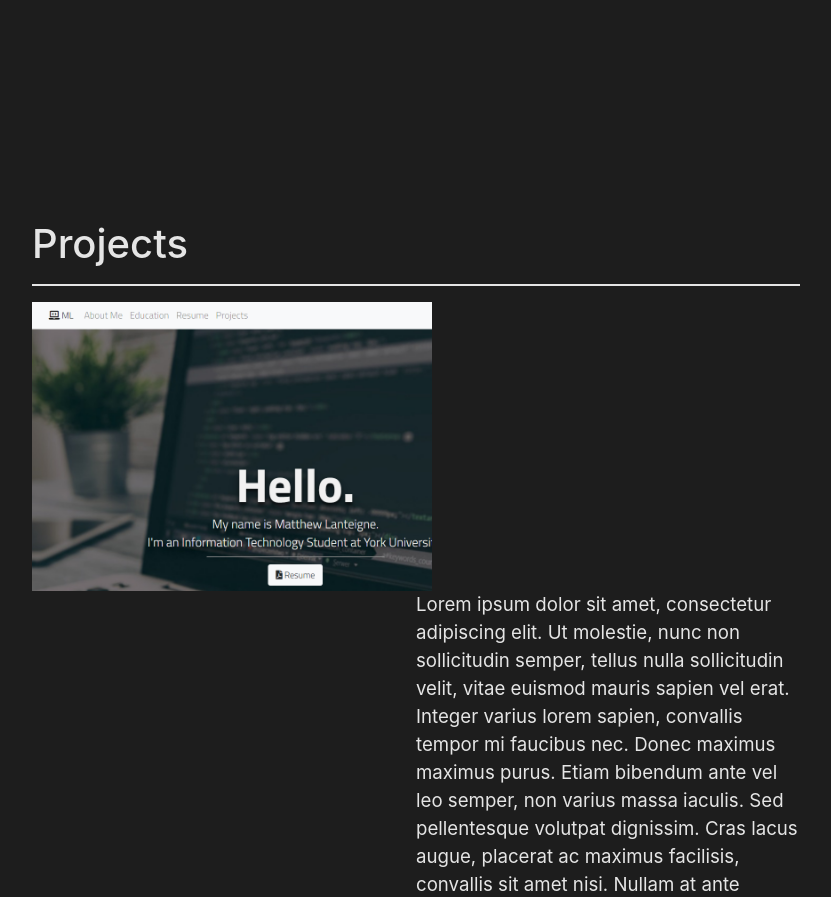
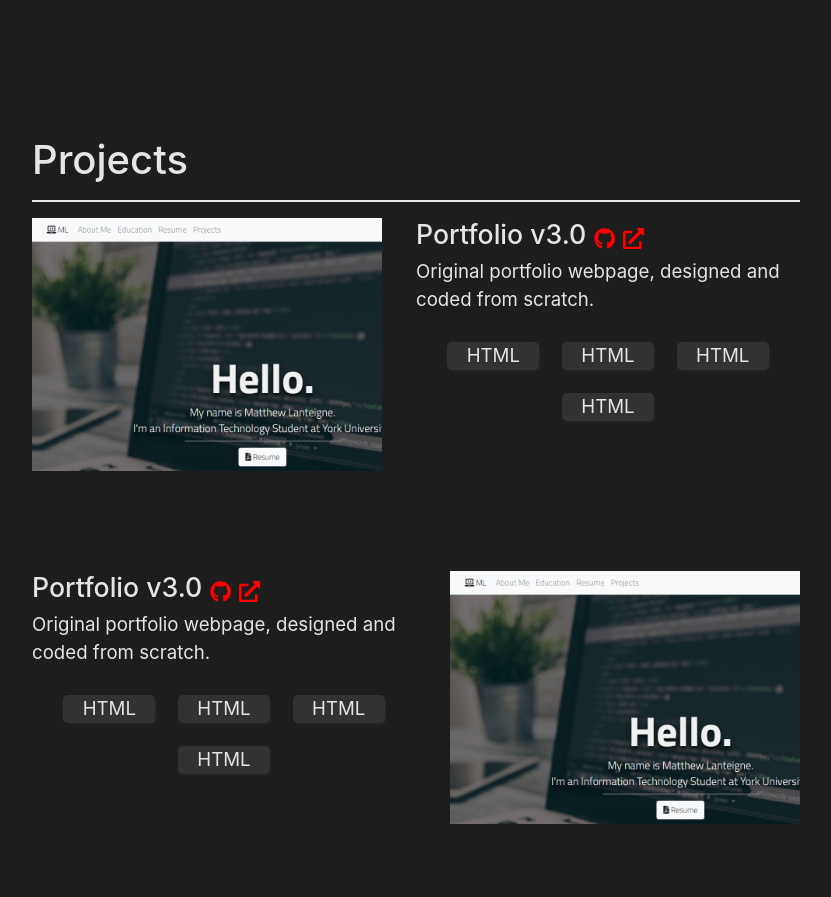
Before and after one commit to mattlanteigne/portfolio, a React (Create React App) app: page / in a window 1280 px wide. Shown: the part 1900-2797 px from the top of the page, without its empty margins (352-1183 px from the left). Built offline with nearby package versions, Linux system fonts and the light colour scheme.

Commit message:
Responsive layout
Made the rest of the website fully responsive. Added styling for each component.

```diff
--- a/src/components/About.js
+++ b/src/components/About.js
@@ -4,13 +4,19 @@ import portrait from '../assets/portrait.jpg'
 
 const Container = styled.div `
     width: 90%;
-    margin: 15% auto;
+    margin: 25% auto;
     clear: both;
 
     @media only screen and (min-width: 1200px) {
         width: 60%;
         float: right;
-        margin: 10% 10%;
+        margin: 10%;
+    }
+
+    @media only screen and (min-width: 1500px) {
+        width: 60%;
+        float: right;
+        margin: 5%;
     }
 `
 
@@ -19,21 +25,34 @@ const Title = styled.h1 `
 `
 
 const Content = styled.span`
+    @media only screen and (min-width: 1000px) {
         display: inline-block;
         width: 65%;
+    }
 `
 
 const Portrait = styled.img `
+    width: 80%;
+    display: block;
+    margin: 10% auto 0 auto;
+
+    @media only screen and (min-width: 550px) {
+        width: 50%;
+    }
+
+    @media only screen and (min-width: 1000px) {
         float: right;
         display: inline-block;
         width: 30%;
         margin: 0 3% 0 0;
+    }
 `
 
 export const About = () => {
     return (
         <Container>
-            <Title>About <hr /></Title>
+            <Title>About</Title>
+            <hr />
             <Content>
                 <p>Lorem ipsum dolor sit amet, consectetur adipiscing elit. Ut molestie, nunc non sollicitudin semper, tellus nulla sollicitudin velit, vitae euismod mauris sapien vel erat. Integer varius lorem sapien, convallis tempor mi faucibus nec. Donec maximus maximus purus. Etiam bibendum ante vel leo semper, non varius massa iaculis. Sed pellentesque volutpat dignissim. Cras lacus augue, placerat ac maximus facilisis, convallis sit amet nisi. Nullam at ante accumsan nisl dictum maximus. Praesent maximus rutrum tincidunt. Maecenas viverra ullamcorper leo tincidunt tempor. Nulla id mi id justo eleifend auctor.</p>
             </Content>
--- a/src/components/Contact.js
+++ b/src/components/Contact.js
@@ -3,13 +3,19 @@ import styled from 'styled-components';
 
 const Container = styled.div `
     width: 90%;
-    margin: 15% auto;
+    margin: 25% auto;
     clear: both;
+    text-align: center;
 
     @media only screen and (min-width: 1200px) {
         width: 60%;
         float: right;
-        margin: 10% 10%;
+        margin: 10%;
+    }
+    @media only screen and (min-width: 1500px) {
+        width: 60%;
+        float: right;
+        margin: 5%;
     }
 `
 
@@ -33,7 +39,8 @@ const Button = styled.button `
     margin: 5%;
     cursor: pointer;
     border-radius: 5px;
-    box-shadow: 2px 2px #222222;
+    box-shadow: 1px 1px #222222,
+                2px 2px #222222;
 `
 
 
@@ -41,9 +48,10 @@ const Button = styled.button `
 export const Contact = () => {
     return (
         <Container>
-            <Title>Contact <hr /></Title>
+            <Title>Contact</Title>
+            <hr />
             <h2>Thank you.</h2>
-            <p>Lorem ipsum dolor sit amet, consectetur adipiscing elit. Ut molestie, nunc non sollicitudin semper, tellus nulla sollicitudin velit, vitae euismod mauris sapien vel erat. Integer varius lorem sapien, convallis tempor mi faucibus nec. Donec maximus maximus purus. Etiam bibendum ante vel leo semper, non varius massa iaculis. Sed pellentesque volutpat dignissim. Cras lacus augue, placerat ac maximus facilisis, convallis sit amet nisi. Nullam at ante accumsan nisl dictum maximus. Praesent maximus rutrum tincidunt. Maecenas viverra ullamcorper leo tincidunt tempor. Nulla id mi id justo eleifend auctor.</p>
+            <p>Thank you for visiting my portfolio. If you are interested in a chat please contact me below.</p>
             <Buttongroup>
                 <Button>Linkedin</Button>
                 <Button>Linkedin</Button>
--- a/src/components/Experience.js
+++ b/src/components/Experience.js
@@ -2,13 +2,19 @@ import styled from 'styled-components';
 
 const Container = styled.div `
     width: 90%;
-    margin: 15% auto;
+    margin: 25% auto;
     clear: both;
 
     @media only screen and (min-width: 1200px) {
         width: 60%;
         float: right;
-        margin: 10% 10%;
+        margin: 10%;
+    }
+
+    @media only screen and (min-width: 1500px) {
+        width: 60%;
+        float: right;
+        margin: 5%;
     }
 `
 
@@ -20,6 +26,9 @@ const Job = styled.div`
 `
 
 const Jobtitle = styled.h2 `
+    @media only screen and (max-width: 600px) {
+        font-size: 18pt;
+    }
 `
 
 const Date = styled.p `
@@ -33,29 +42,33 @@ const Duties = styled.ul`
 export const Experience = () => {
     return (
         <Container>
-            <Title>Experience <hr /></Title>
+            <Title>Experience</Title>
+            <hr />
             <Job>
                 <Jobtitle>Keyholder // The Beer Store</Jobtitle>
                 <Date>May 2017 to present.</Date>
                 <Duties>
-                    <ul>Test</ul>
-                    <ul>Test</ul>
+                    <ul>
+                        <li>Test</li>
+                    </ul>
                 </Duties>
             </Job>
             <Job>
                 <Jobtitle>Keyholder // The Beer Store</Jobtitle>
                 <Date>May 2017 to present.</Date>
                 <Duties>
-                    <ul>Test</ul>
-                    <ul>Test</ul>
+                    <ul>
+                        <li>Test</li>
+                    </ul>
                 </Duties>
             </Job>
             <Job>
                 <Jobtitle>Keyholder // The Beer Store</Jobtitle>
                 <Date>May 2017 to present.</Date>
                 <Duties>
-                    <ul>Test</ul>
-                    <ul>Test</ul>
+                    <ul>
+                        <li>Test</li>
+                    </ul>
                 </Duties>
             </Job>
         </Container>
--- a/src/components/Main.js
+++ b/src/components/Main.js
@@ -2,14 +2,20 @@ import styled from 'styled-components';
 
 const Container = styled.div `
     width: 90%;
-    margin: 15% auto;
+    margin: 25% auto;
     clear: both;
     text-align: center;
 
     @media only screen and (min-width: 1200px) {
         width: 60%;
         float: right;
-        margin: 10% 10%;
+        margin: 10%;
+    }
+
+    @media only screen and (min-width: 1500px) {
+        width: 60%;
+        float: right;
+        margin: 5%;
     }
 `
 const Hello = styled.h1 `
--- a/src/components/Projects.js
+++ b/src/components/Projects.js
@@ -2,16 +2,26 @@ import styled from 'styled-components';
 
 import v1 from '../assets/v1.png';
 
+import { FaGithub } from "react-icons/fa";
+import { FaExternalLinkAlt } from "react-icons/fa";
+
+
 
 const Container = styled.div `
     width: 90%;
-    margin: 15% auto;
+    margin: 25% auto;
     clear: both;
 
     @media only screen and (min-width: 1200px) {
         width: 60%;
         float: right;
-        margin: 10% 10%;
+        margin: 10%;
+    }
+
+    @media only screen and (min-width: 1500px) {
+        width: 60%;
+        float: right;
+        margin: 5%;
     }
 `
 
@@ -19,50 +29,168 @@ const Title = styled.h1 `
 
 `
 const Project = styled.div `
+    width: 100%;
     float: left;
-    margin-bottom: 25px;
+    margin-bottom: 100px;
 `
 
 const Imgleft = styled.img `
+    width: 280px;
+    display: block;
+    margin: 10% auto 3% auto;
+
+    @media only screen and (min-width: 500px) {
+        width: 350px;
+    }
+
+    @media only screen and (min-width: 1000px) {
+        float: left;
+        display: inline-block;
+        width: 350px;
+        margin: 0 1% 0 0;
+    }
+
+    @media only screen and (min-width: 1500px) {
         float: left;
         display: inline-block;
         width: 400px;
-    margin: 0 3% 0 0;
+        margin: 0 1% 0 0;
+    }
 `
 
-const Contentright = styled.div`
+const Contentright = styled.span`
+    width: 100%;
+    float: right;
+
+    @media only screen and (min-width: 1000px) {
+        display: inline-block;
+        float: right;
+        width: 55%;
+    }
+
+    @media only screen and (min-width: 1200px) {
         display: inline-block;
         float: right;
         width: 50%;
+    }
+
+    @media only screen and (min-width: 1500px) {
+        display: inline-block;
+        float: right;
+        width: 53%;
+    }
 `
 
 const Imgright = styled.img `
+    width: 280px;
+    display: block;
+    margin: 10% auto 3% auto;
+
+    @media only screen and (min-width: 500px) {
+        width: 350px;
+    }
+
+    @media only screen and (min-width: 1000px) {
+        float: right;
+        display: inline-block;
+        width: 350px;
+        margin: 0 0 0 1%;
+    }
+
+    @media only screen and (min-width: 1500px) {
         float: right;
         display: inline-block;
         width: 400px;
-    margin: 0 0 3% 0;
+        margin: 0 0 0 1%;
+    }
 `
 
 const Contentleft = styled.span`
+    width: 100%;
+    float: left;
+
+    @media only screen and (min-width: 1000px) {
         display: inline-block;
+        float: left;
+        width: 55%;
+    }
+
+    @media only screen and (min-width: 1200px) {
+        display: inline-block;
+        float: left;
         width: 50%;
+    }
+
+    @media only screen and (min-width: 1500px) {
+        display: inline-block;
         float: left;
+        width: 53%;
+    }
+`
+
+const Buttongroup = styled.div `
+    text-align: center;
+`
+
+const Button = styled.p `
+    background-color: #323232;
+    border: none;
+    color: inherit;
+    padding: 0 5%;
+    text-align: center;
+    text-decoration: none;
+    display: inline-block;
+    font-size: inherit;
+    margin: 3%;
+    cursor: pointer;
+    border-radius: 5px;
+    box-shadow: 1px 1px #222222,
+                2px 2px #222222;
+`
+
+const Projecttitle = styled.h3 `
+    font-size: 20pt;
 `
 
 export const Projects = () => {
     return (
         <Container>
-            <Title>Projects <hr /></Title>
+            <Title>Projects</Title>
+            <hr />
             <Project>
                 <Imgleft src={v1} />
                 <Contentright>
-                    <p>Lorem ipsum dolor sit amet, consectetur adipiscing elit. Ut molestie, nunc non sollicitudin semper, tellus nulla sollicitudin velit, vitae euismod mauris sapien vel erat. Integer varius lorem sapien, convallis tempor mi faucibus nec. Donec maximus maximus purus. Etiam bibendum ante vel leo semper, non varius massa iaculis. Sed pellentesque volutpat dignissim. Cras lacus augue, placerat ac maximus facilisis, convallis sit amet nisi. Nullam at ante accumsan nisl dictum maximus. Praesent maximus rutrum tincidunt. Maecenas viverra ullamcorper leo tincidunt tempor. Nulla id mi id justo eleifend auctor.</p>
+                    <Projecttitle>
+                        Portfolio v3.0
+                        <a href="#" className="projectlink" ><FaGithub /></a>
+                        <a href="#" className="projectlink" ><FaExternalLinkAlt /></a>
+
+                    </Projecttitle>
+                    <p>Original portfolio webpage, designed and coded from scratch.</p>
+                    <Buttongroup>
+                        <Button>HTML</Button>
+                        <Button>HTML</Button>
+                        <Button>HTML</Button>
+                        <Button>HTML</Button>
+                    </Buttongroup>
                 </Contentright>
             </Project>
             <Project>
                 <Imgright src={v1} />
                 <Contentleft>
-                    <p>Lorem ipsum dolor sit amet, consectetur adipiscing elit. Ut molestie, nunc non sollicitudin semper, tellus nulla sollicitudin velit, vitae euismod mauris sapien vel erat. Integer varius lorem sapien, convallis tempor mi faucibus nec. Donec maximus maximus purus. Etiam bibendum ante vel leo semper, non varius massa iaculis. Sed pellentesque volutpat dignissim. Cras lacus augue, placerat ac maximus facilisis, convallis sit amet nisi. Nullam at ante accumsan nisl dictum maximus. Praesent maximus rutrum tincidunt. Maecenas viverra ullamcorper leo tincidunt tempor. Nulla id mi id justo eleifend auctor.</p>
+                <Projecttitle>
+                        Portfolio v3.0
+                        <a href="#" className="projectlink" ><FaGithub /></a>
+                        <a href="#" className="projectlink" ><FaExternalLinkAlt /></a>
+
+                    </Projecttitle>
+                    <p>Original portfolio webpage, designed and coded from scratch.</p>
+                    <Buttongroup>
+                        <Button>HTML</Button>
+                        <Button>HTML</Button>
+                        <Button>HTML</Button>
+                        <Button>HTML</Button>
+                    </Buttongroup>
                 </Contentleft>
             </Project>
         </Container>
--- a/src/index.css
+++ b/src/index.css
@@ -57,3 +57,19 @@ hr {
   color: white;
   text-decoration: none;
 }
+
+.projectlink {
+  margin-left: 2%;
+  font-size: 12pt;
+}
+
+.projectlink {
+  color: red;
+  margin-left: 2%;
+  font-size: 16pt;
+  display: inline-block;
+}
+
+.projectlink:hover {
+  color: yellow;
+}
```
Also changed, not shown: src/components/Sidebar.js (+4 -4 lines), 2 other files (tests, documents, lock files or other folders). Lines whose indentation alone changed are shown as unchanged.
